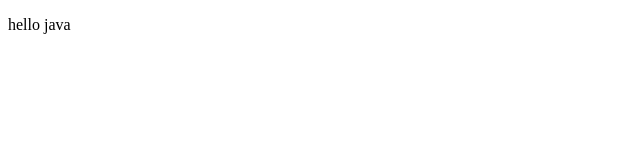
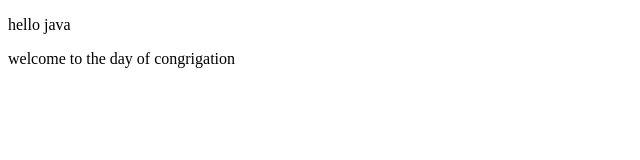
Before and after one commit to yesk-al/demo2-repo, a plain HTML site: page index.html in a window 1280 px wide. Shown: the whole page, without its empty margins (0-640 px from the left). Drawn offline with Linux system fonts and the light colour scheme.

Commit message:
try again

```diff
--- a/index.html
+++ b/index.html
@@ -8,5 +8,11 @@
 </head>
 <body>
     <p>hello java</p>
+    <div>
+        <p>
+            welcome to the day of congrigation
+
+        </p>
+</div>
 </body>
 </html>
```
